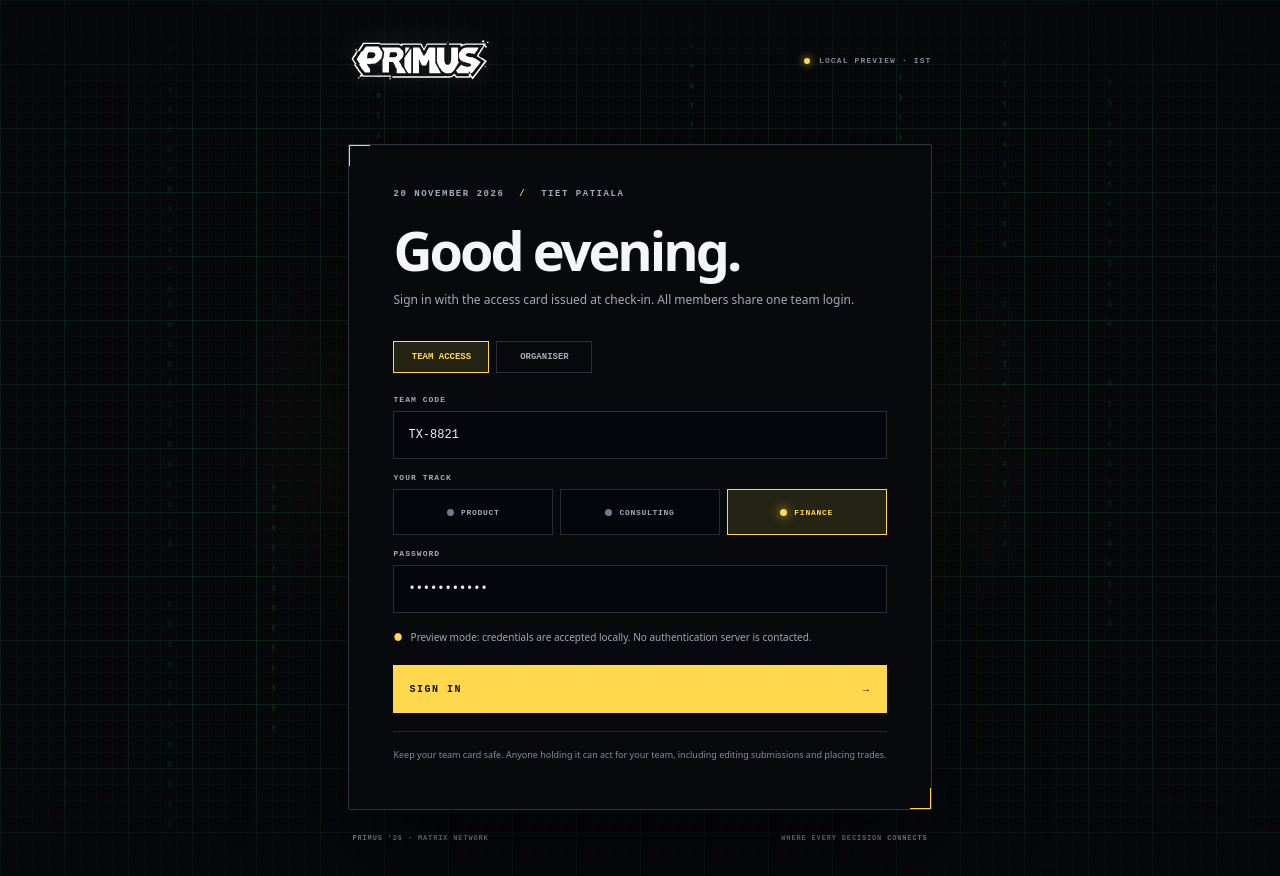
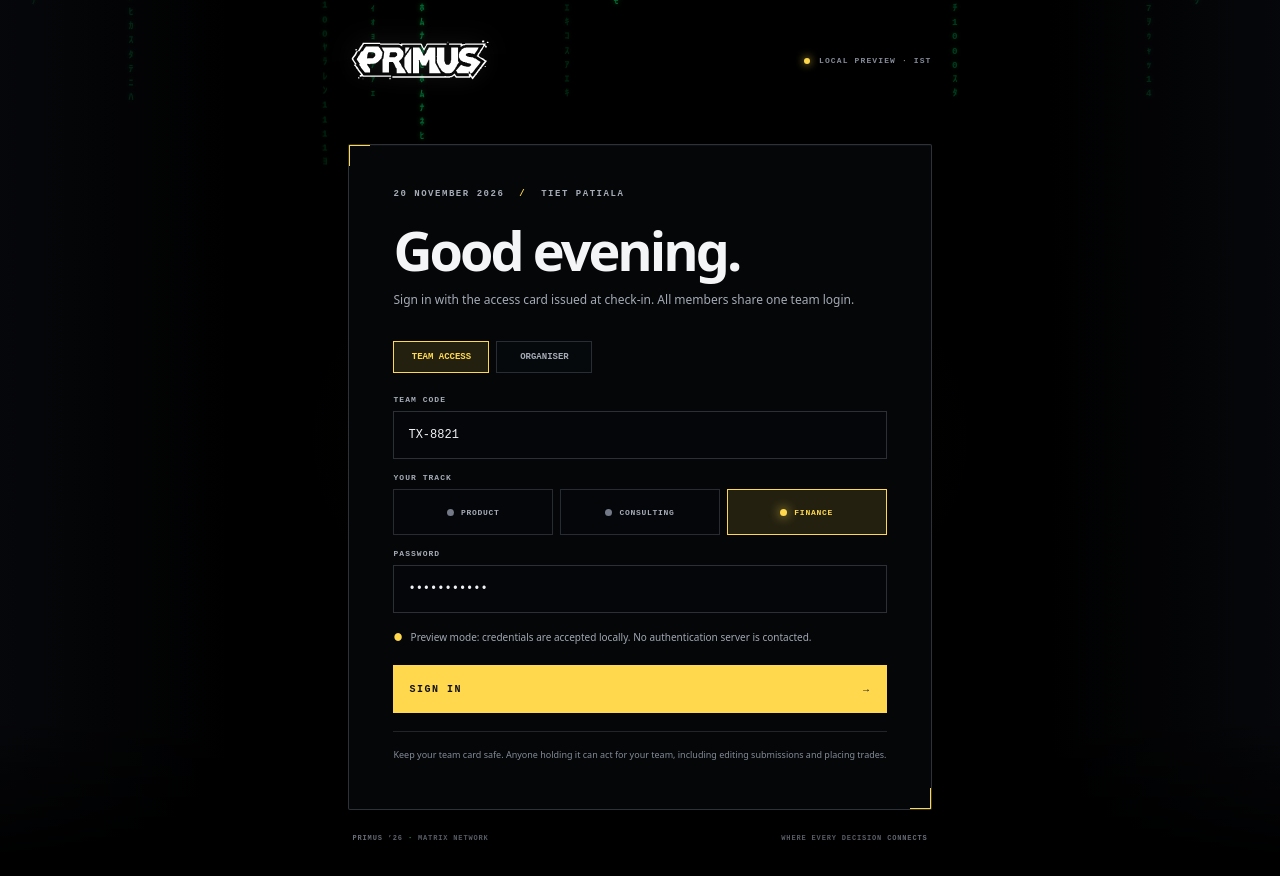
Before and after one commit to TushKum/shutUpV, a Next.js app in the folder apps/web/: page /demo/login in a window 1280 px wide. Built offline with nearby package versions, Linux system fonts and the light colour scheme.

Commit message:
Style login background as classic green Matrix digital rain

```diff
--- a/apps/web/app/demo/demo.css
+++ b/apps/web/app/demo/demo.css
@@ -346,3 +346,40 @@ html:has(.demo-login.demo-entry)::-webkit-scrollbar-thumb,body:has(.demo-login.d
   color:rgba(57,255,136,.58)!important;
   text-shadow:0 0 7px rgba(57,255,136,.48),0 0 15px rgba(57,255,136,.2)!important;
 }
+
+/* Classic Matrix rain reference treatment — login page background only. */
+.demo-login.demo-entry{background:#000!important}
+.demo-login.demo-entry>.demo-login-grid{
+  background-image:linear-gradient(rgba(0,0,0,.0),rgba(0,0,0,.0))!important;
+  opacity:0!important;
+}
+.demo-login.demo-entry>.demo-login-glow{opacity:.12!important}
+.demo-login.demo-entry>.demo-matrix-rain{
+  position:absolute!important;inset:0!important;z-index:1!important;
+  display:grid!important;grid-template-columns:repeat(26,minmax(0,1fr))!important;
+  gap:clamp(3px,.8vw,12px)!important;padding:0 1.2vw!important;
+  height:100%!important;overflow:hidden!important;opacity:.78!important;
+  pointer-events:none!important;
+  mask-image:linear-gradient(180deg,#000 0%,#000 82%,transparent 100%)!important;
+  -webkit-mask-image:linear-gradient(180deg,#000 0%,#000 82%,transparent 100%)!important;
+}
+.demo-login.demo-entry>.demo-matrix-rain span{
+  display:block!important;position:relative!important;height:150%!important;
+  align-self:start!important;overflow:visible!important;
+  color:#00e676!important;font:600 clamp(7px,.72vw,10px)/1.55 ui-monospace,"MS Gothic",monospace!important;
+  letter-spacing:.05em!important;white-space:nowrap!important;text-align:center!important;
+  opacity:.35!important;text-shadow:0 0 5px rgba(0,255,100,.65),0 0 12px rgba(0,255,100,.3)!important;
+  animation:demo-classic-matrix-fall 13s linear infinite!important;
+  will-change:transform;
+}
+.demo-login.demo-entry>.demo-matrix-rain span:nth-child(4n+1){opacity:.62!important;animation-duration:10s!important}
+.demo-login.demo-entry>.demo-matrix-rain span:nth-child(5n+2){opacity:.22!important;animation-duration:17s!important}
+.demo-login.demo-entry>.demo-matrix-rain span:nth-child(3n){animation-duration:15s!important}
+.demo-login.demo-entry>.demo-matrix-rain span:nth-child(2n){animation-delay:-7s!important}
+.demo-login.demo-entry>.demo-matrix-rain span:nth-child(3n+1){animation-delay:-11s!important}
+.demo-login.demo-entry>.demo-matrix-rain span:nth-child(4n+2){animation-delay:-4s!important}
+@keyframes demo-classic-matrix-fall{from{transform:translateY(-38%)}to{transform:translateY(0)}}
+.demo-login.demo-entry>.demo-login-content{z-index:2!important}
+.demo-login.demo-entry .demo-login-card{background:rgba(5,7,9,.94)!important;backdrop-filter:blur(5px)!important}
+@media(max-width:620px){.demo-login.demo-entry>.demo-matrix-rain{grid-template-columns:repeat(14,minmax(0,1fr))!important;opacity:.56!important}}
+@media(prefers-reduced-motion:reduce){.demo-login.demo-entry>.demo-matrix-rain span{animation:none!important}}
```
